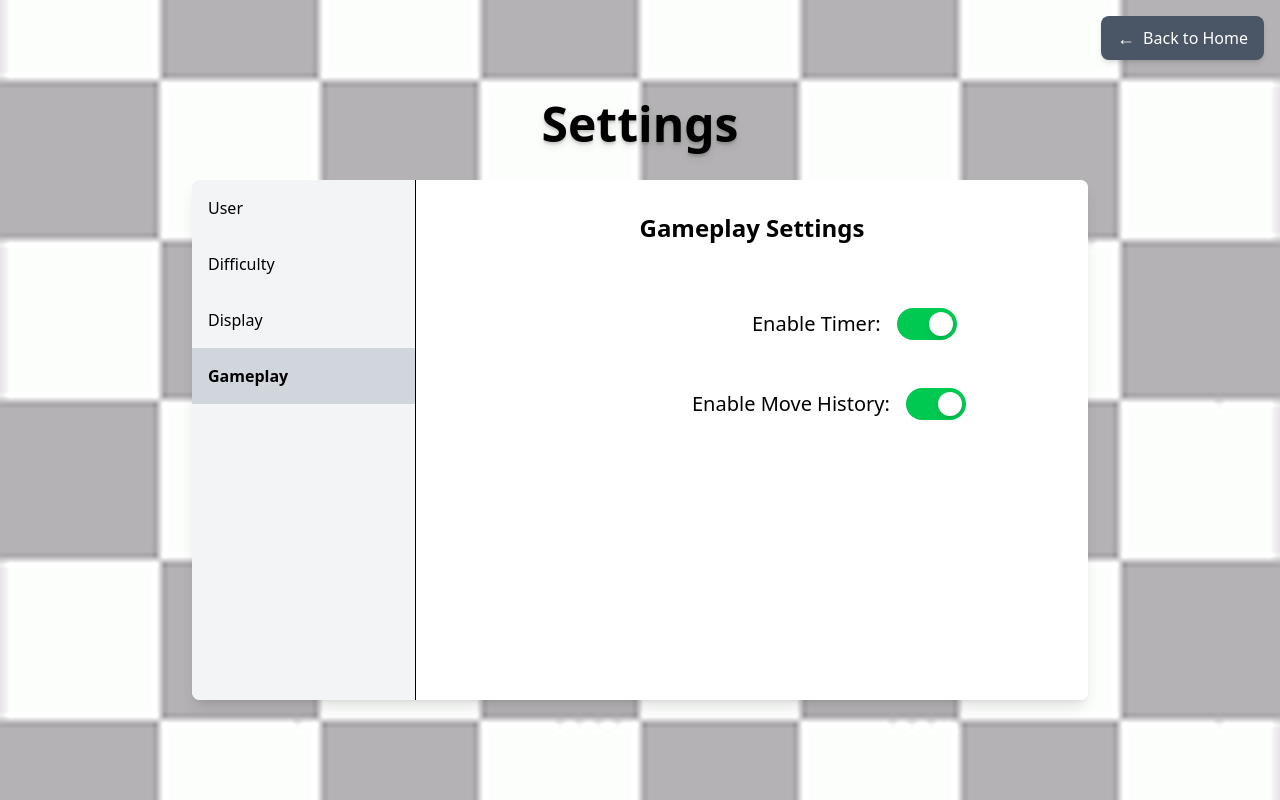
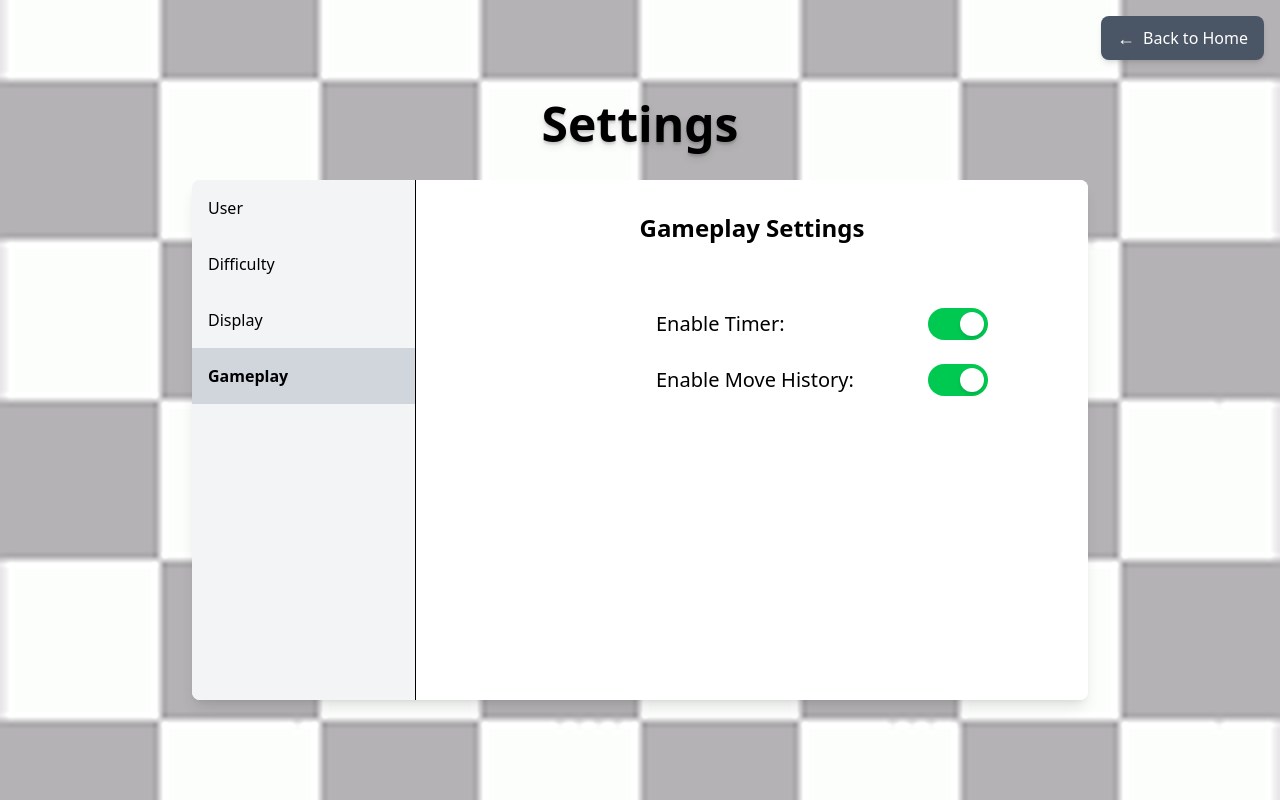
Before and after one commit to Mash378/MindfulMoves, a React (Vite) app in the folder frontend/: page /settings in a window 1280 px wide. Both pictures are taken after a click on the button "Gameplay". Built offline with nearby package versions, Linux system fonts and the light colour scheme.

Commit message:
Minor alignment adjustments in gameplay settings.

```diff
--- a/frontend/src/Settings.jsx
+++ b/frontend/src/Settings.jsx
@@ -205,14 +205,15 @@ export default function Settings() {
             )}
 
             {activeTab === "gameplay" && (
-              <div className="space-y-4 text-lg">
-                <h2 className="text-2xl font-semibold">Gameplay Settings</h2>
+              <div className="space-y-6 text-lg">
+                <h2 className="text-2xl font-semibold mb-16">Gameplay Settings</h2>
 
-                  <div className="flex items-center gap-4 mt-16 pl-76">
-                  <span className="text-xl">Enable Timer:</span>
+                <div className="flex flex-col gap-6">
+                  <div className="flex items-center">
+                    <span className="text-xl w-120 text-left pl-52">Enable Timer:</span>
                     <button
                       onClick={() => setTimerEnabled(prev => !prev)}
-                    className={`w-15 h-8 rounded-full transition-colors ${
+                      className={`relative w-15 h-8 rounded-full transition-colors ${
                         timerEnabled ? "bg-green-500" : "bg-gray-400"
                       }`}
                     >
@@ -224,11 +225,11 @@ export default function Settings() {
                     </button>
                   </div>
 
-                <div className="flex items-center gap-4 mt-12 pl-61">
-                  <span className="text-xl">Enable Move History:</span>
+                  <div className="flex items-center">
+                    <span className="text-xl w-120 text-left pl-52">Enable Move History:</span>
                     <button
                       onClick={() => setHistoryEnabled(prev => !prev)}
-                    className={`w-15 h-8 rounded-full transition-colors ${
+                      className={`relative w-15 h-8 rounded-full transition-colors ${
                         historyEnabled ? "bg-green-500" : "bg-gray-400"
                       }`}
                     >
@@ -240,6 +241,7 @@ export default function Settings() {
                     </button>
                   </div>
                 </div>
+              </div>
             )}
           </div>
         </div>
```
Lines whose indentation alone changed are shown as unchanged.
